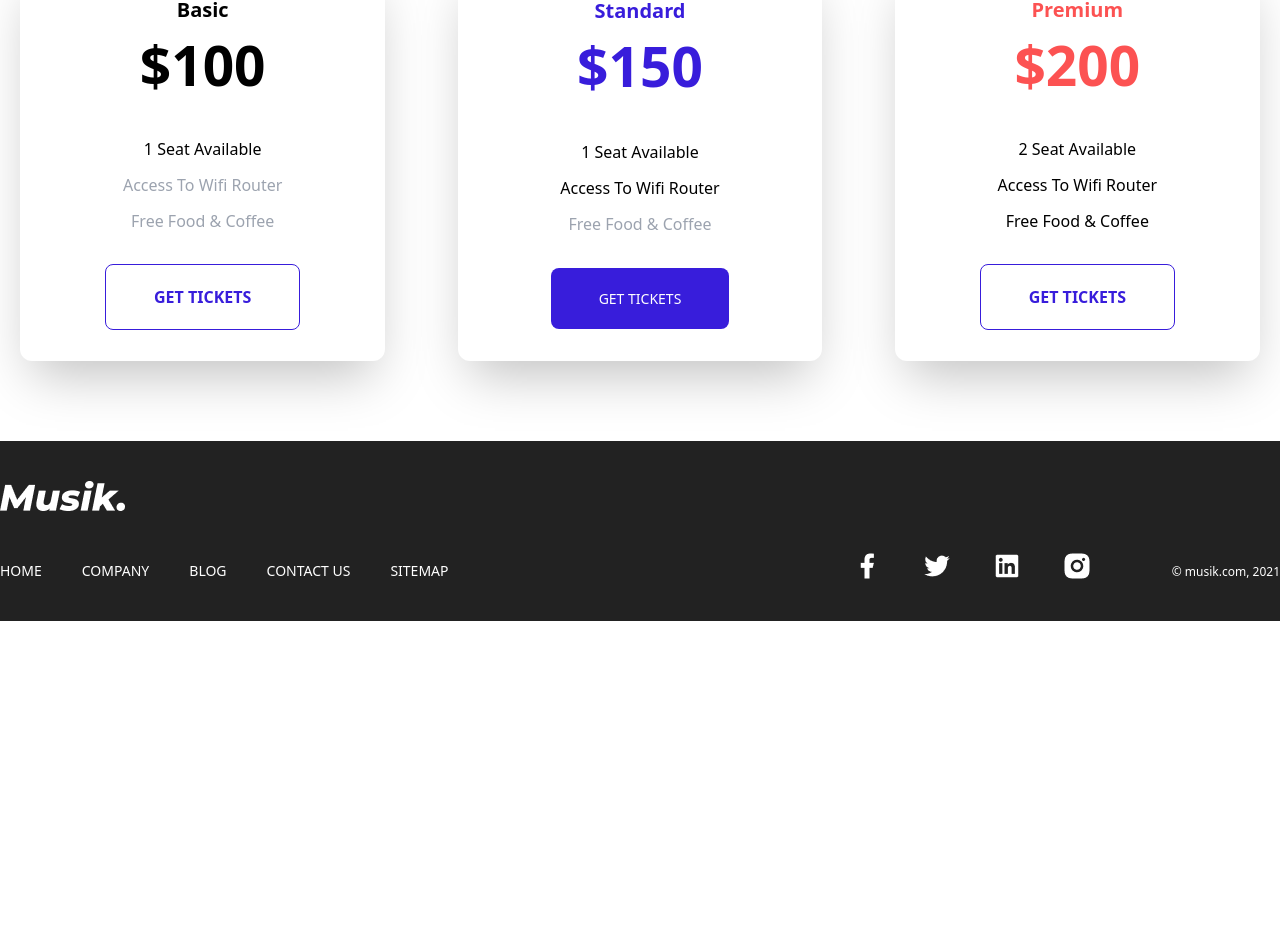
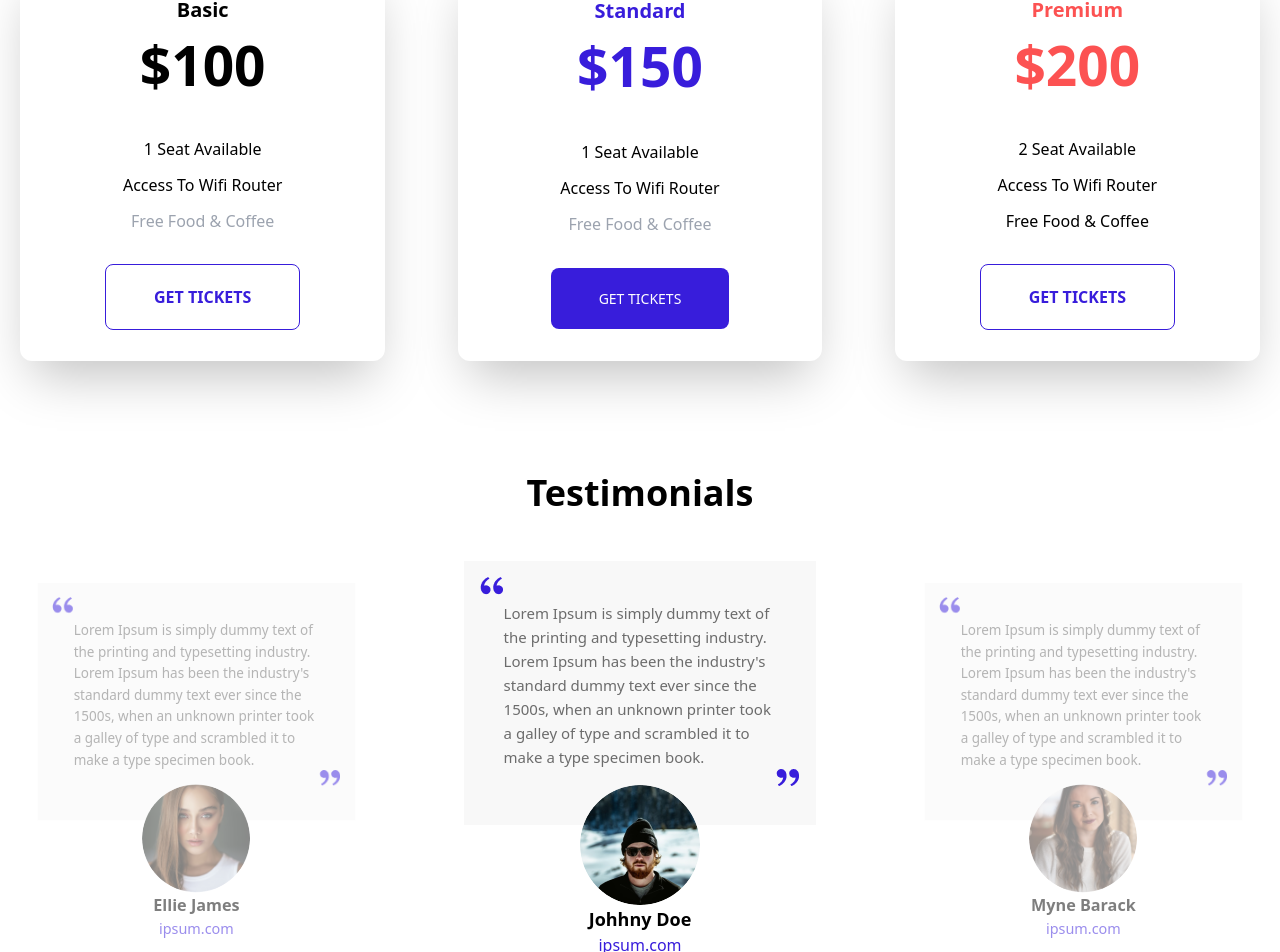
Before and after one commit to Jai-singh-2000/musik, a React (Vite) app: page / in a window 1280 px wide. Shown: the part 2575-3527 px from the top of the page. Before the commit the page ends 3196 px from the top, so only its background shows below. Built offline with nearby package versions, Linux system fonts and the light colour scheme.

Commit message:
add: testimonial responsiveness

```diff
--- a/src/App.jsx
+++ b/src/App.jsx
@@ -14,7 +14,7 @@ function App() {
       <About />
       {/* <Event /> */}
       <Price/>
-      {/* <Testimonial/> */}
+      <Testimonial/>
       <Footer/>
     </div>
 
--- a/src/components/Price/PriceCard.jsx
+++ b/src/components/Price/PriceCard.jsx
@@ -1,6 +1,6 @@
 import React from 'react'
 
-const PriceCard = ({ type, price, seat, wifiAvailable = false, foodAvailable = false, colorHex, children, borderColor }) => {
+const PriceCard = ({ type, price, seat, wifiAvailable = "false", foodAvailable = false, colorHex = "", children, borderColor = "border-black" }) => {
     return (
         <div className={`h-[400px] md:h-[350px] lg:h-[400px] w-[65%] sm:w-[60%] md:w-[30%] lg:flex-[0.3] xl:w-[370px] py-4 flex flex-col items-center justify-around shadow-2xl rounded-xl border-t-4  ${borderColor} capitalize`}>
 
@@ -11,8 +11,8 @@ const PriceCard = ({ type, price, seat, wifiAvailable = false, foodAvailable = f
 
             <div className='text-[14px] md:text-[12px] lg:text-[16px] leading-3 sm:leading-4 md:leading-5 lg:leading-[24px] font-normal flex flex-col items-center gap-3'>
                 <div >{seat}</div>
-                <div className={!wifiAvailable && `font-light text-gray-400`}>Access to Wifi Router</div>
-                <div className={!foodAvailable && `font-light text-gray-400`}>Free Food & coffee</div>
+                <div className={`${!wifiAvailable && `font-light text-gray-400`}`}>Access to Wifi Router</div>
+                <div className={`${!foodAvailable && `font-light text-gray-400`}`}>Free Food & coffee</div>
             </div>
 
             {children}
--- a/src/components/Testimonial/Testimonial.jsx
+++ b/src/components/Testimonial/Testimonial.jsx
@@ -10,7 +10,7 @@ const Testimonial = () => {
         <div className='my-28 centerContainer'>
             <div className='text-4xl font-bold text-center'>Testimonials</div>
 
-            <div className='mt-10 flex overflow-x-hidden'>
+            <div className='mt-10 flex flex-col lg:flex-row flex-wrap justify-between xl:overflow-x-hidden'>
                 <TextCard image={ellie} name='Ellie James' website='ipsum.com' />
                 <TextCard image={johhny} name='Johhny Doe' website='ipsum.com' active={true}/>
                 <TextCard image={myne} name='Myne Barack' website='ipsum.com' />
@@ -23,7 +23,7 @@ export default Testimonial
 
 const TextCard = ({ active = false,image="",name="",website="" }) => {
     return (
-        <div className={`w-[770px] flex flex-col items-center px-4 relative ${!active && "opacity-50 scale-90"}`}>
+        <div className={`flex-[0.3] lg:w-[33%] flex flex-col items-center px-4 relative ${!active && "opacity-50 scale-90"} p-2`}>
 
             <div className='p-10 pb-14 relative  bg-[#f8f8f8]'>
                 <img src={upperLeft} className='absolute left-4 top-4' />
```
